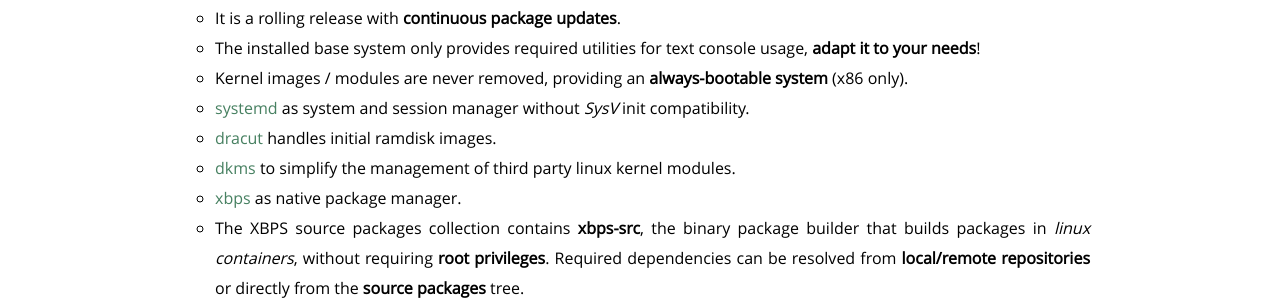
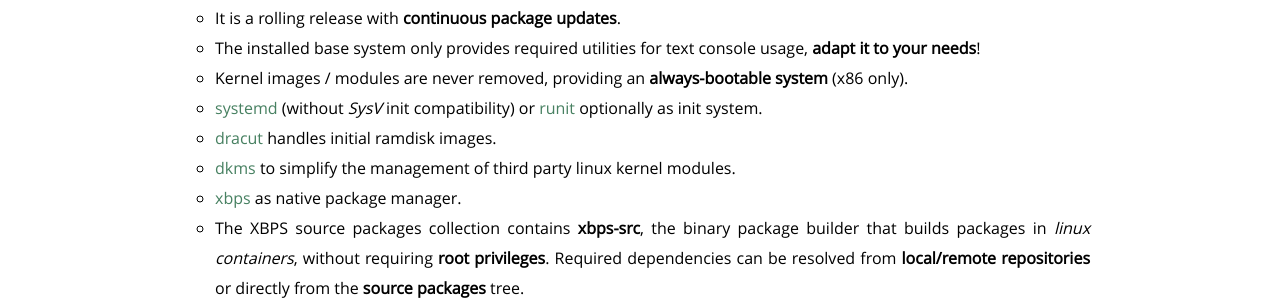
Before and after one commit to void-linux/void-linux.github.io, a Jekyll site: the page built from index.html, in a window 1280 px wide and 900 px high, scrolled down 863 px. Shown: the part 163-463 px from the top of the window. Built offline with Jekyll 4.4.1, drawn with Linux system fonts in a browser that asks for light colours; Markdown is read by kramdown in place of the engine named in the settings.

Commit message:
index: mention that runit is also supported optionally.

```diff
--- a/index.html
+++ b/index.html
@@ -44,7 +44,7 @@
 				<li>It is a rolling release with <strong>continuous package updates</strong>.</li>
 				<li>The installed base system only provides required utilities for text console usage, <strong>adapt it to your needs</strong>!</li>
 				<li>Kernel images / modules are never removed, providing an <strong>always-bootable system</strong> (x86 only).</li>
-				<li><a href="http://www.freedesktop.org/wiki/Software/systemd">systemd</a> as system and session manager without <em>SysV</em> init compatibility.</li>
+				<li><a href="http://www.freedesktop.org/wiki/Software/systemd">systemd</a> (without <em>SysV</em> init compatibility) or <a href="http://smarden.org/runit/">runit</a> optionally as init system.</li>
 				<li><a href="https://dracut.wiki.kernel.org/">dracut</a> handles initial ramdisk images.</li>
 				<li><a href="http://linux.dell.com/dkms/">dkms</a> to simplify the management of third party linux kernel modules.</li>
 				<li><a href="http://www.voidlinux.eu/xbps">xbps</a> as native package manager.</li>
```
